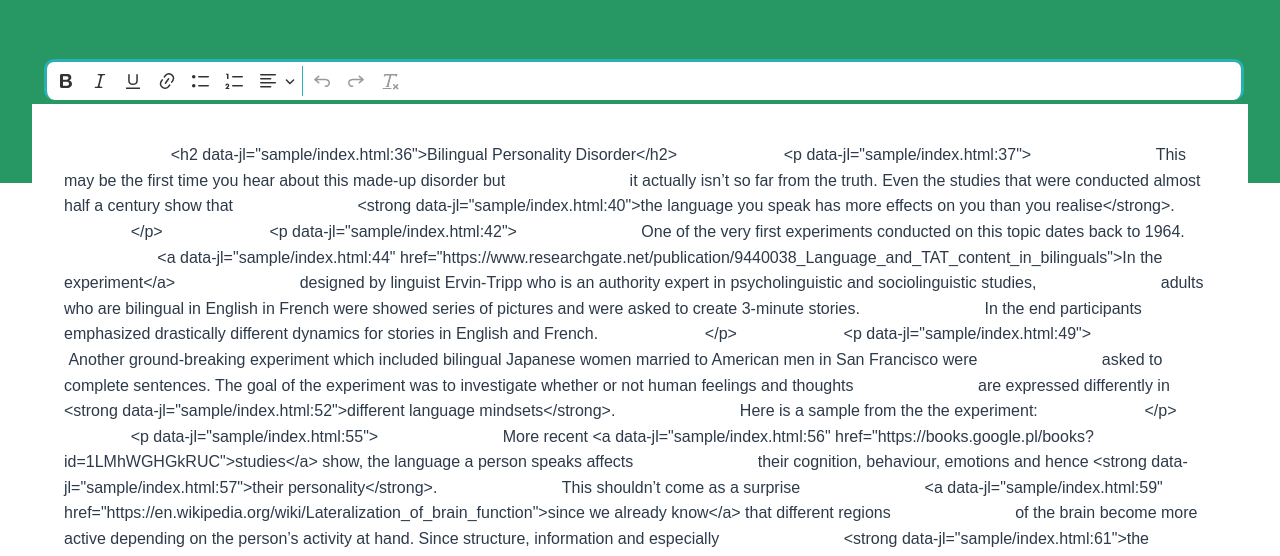
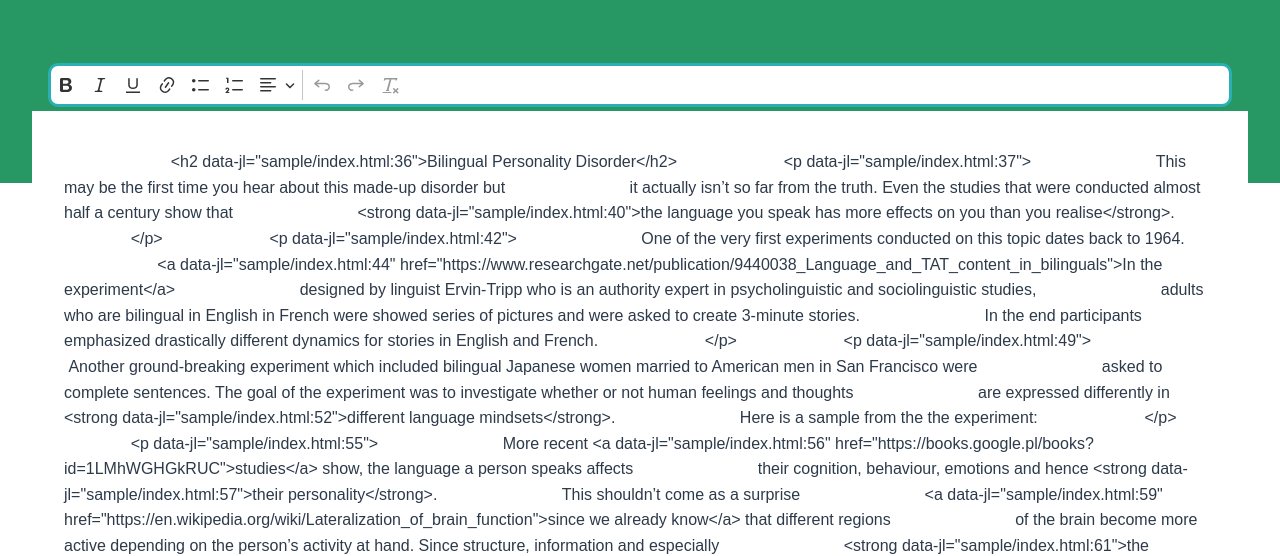
Before and after one commit to LittleJourney-dev/ckeditor-custom-build, a website built with webpack: page sample/index.html in a window 1280 px wide. Shown: the part 238-794 px from the top of the page. Built offline with Linux system fonts and the light colour scheme.

Commit message:
Fix styles

```diff
--- a/src/custom.css
+++ b/src/custom.css
@@ -1,17 +1,18 @@
 :root {
-  /* --ck-color-focus-border: none; */
-  /* --ck-color-base-border: transparent; */
-  /* --ck-color-toolbar-background: #ffffff; */
-  --ck-color-toolbar-border: #2ab0b4;
   --ck-focus-ring: none;
   --ck-inner-shadow: 0;
 }
 
 .ck.ck-toolbar {
+  background-color: transparent;
+  border: none;
+}
+
+.ck.ck-toolbar > .ck-toolbar__items {
   background: #fff;
   border: 3px solid #2ab0b4;
   border-radius: 10px !important;
-  margin: 4px 4px 4px 12px;
+  margin: 8px 12px 4px 12px;
 }
 
 .ck.ck-editor__main > .ck-editor__editable {
```
Also changed, not shown: build/ckeditor.js.
